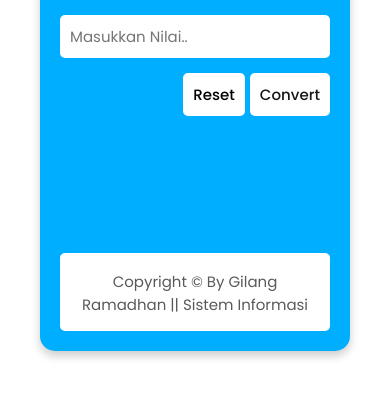
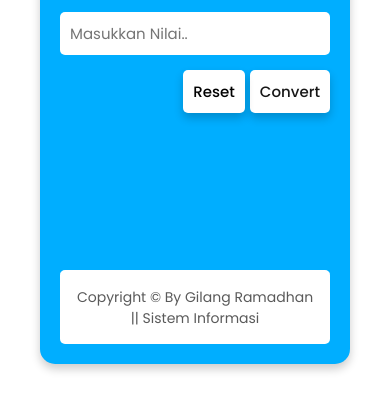
Before and after one commit to giilaang/Aplikasi-Convert-Nilai, a plain HTML site: page index.html in a window 390 px wide. Shown: the part 288-698 px from the top of the page. Drawn offline with Linux system fonts and the light colour scheme; some packages are replaced by stand-ins of ours; a script that the page names is missing.

Commit message:
Update keempat.css

```diff
--- a/keempat.css
+++ b/keempat.css
@@ -29,7 +29,7 @@ body {
     font-weight: bolder;
     font-family: 'poppins';
     color: rgb(255, 255, 255);
-    margin-bottom: 30px;
+    margin-bottom: 40px;
     border-bottom: 2px solid white;
 }
 
@@ -57,6 +57,8 @@ button {
     color: rgb(23, 23, 23);
     cursor: pointer;
     transition: background 0.3s;
+    box-shadow: 0 5px 10px rgba(0,0,0,0.2);
+
 }
 
 button:hover {
@@ -80,7 +82,7 @@ footer {
     font-family: 'poppins', sans-serif;
     font-size: 12px;
     padding: 15px;
-    margin-top: 180px;
+    margin-top: 200px;
     border-radius: 5px;
     cursor: none;
     border-top: 2px solid white;
@@ -127,11 +129,13 @@ footer {
     button {
         font-size: 15px;
         font-family: 'poppins';
+        box-shadow: 0 5px 10px rgba(0,0,0,0.2);
+
 
     }
 
     footer {
-        font-size: 15px;
+        font-size: 14px;
         color: #5a5a5a;
         font-family: 'poppins';
 
@@ -140,7 +144,7 @@ footer {
 
 @media (max-width: 480px) {
    .swal-custom {
-  width: 270px !important;
+  width: 280px !important;
   padding: 12px !important;
   font-size: 14px !important;
 }
```
